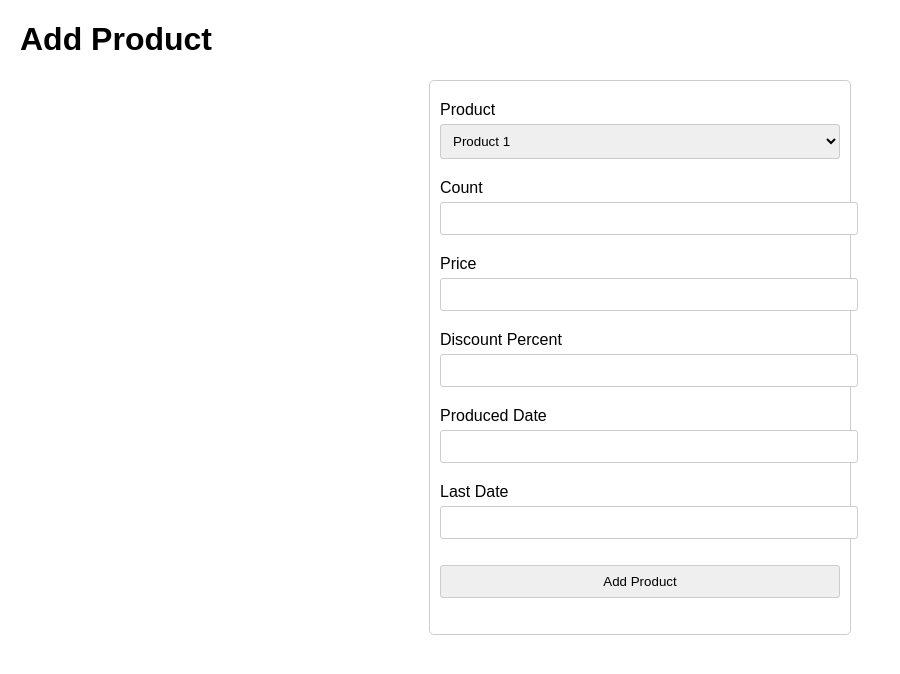
After one commit to Alexeyokey/smartfridge, a Flask app: page /add_product in a window 1280 px wide. The commit adds this page. Shown: the top 674 px of the page, without its empty margins (0-900 px from the left). Run offline with Flask 3, Linux system fonts and the light colour scheme.

Commit message:
nitifications

```diff
--- a/app/main_roots.py
+++ b/app/main_roots.py
@@ -1,27 +1,31 @@
 from flask import Blueprint, render_template, request, send_file
 from flask_wtf import FlaskForm
-from wtforms import StringField, SubmitField
-from wtforms.validators import Optional
+from wtforms import StringField, SubmitField, SelectField, IntegerField, DateTimeField
+from wtforms.validators import Optional, DataRequired, NumberRange
 import qrcode, io
 import requests
+from app import PORT
+from app.bd.database import Product
+from app.bd.database import QR
+
 # from app.bd.database import Product
 main = Blueprint('main', __name__, template_folder="templates")
 
 class SearchForm(FlaskForm):
-    query = StringField("Поиск", validators=[Optional()])
+    query = StringField('SEARCH', validators=[Optional()] )
     submit = SubmitField(('ПОИСК'))
 
 @main.route('/', methods=['GET', "POST"])
 def index():
     form = SearchForm()
-    table = requests.get('http://127.0.0.1:5000/api/products/1').json()['products']
-    print(table)
+    table = requests.get(f'http://127.0.0.1:{PORT}/api/products/1').json()['products']
+    # print(table)
     # if request.method == "GET":
     query = request.args.get('query', '').strip().lower()
 
         # Фильтрация таблицы по поисковому запросу
     if query:
-        table = [row for row in table if query in row['name'].lower()]
+        table = [row for row in table if query in row['name'].lower() or query in row['type'].lower()]
         # return render_template('index.html', table=table, form=form)
 
 
@@ -29,7 +33,7 @@ def index():
 
 @main.route('/generate_qr/<int:product_id>', methods=['GET', "POST"])
 def generate_qr(product_id):
-    url = f'https://127.0.0.1:5000/product/{product_id}'
+    url = f'http://127.0.0.1:{PORT}/product/{product_id}'
     qr = qrcode.make(url)
     img_io = io.BytesIO()
     qr.save(img_io, 'PNG')
@@ -39,10 +43,54 @@ def generate_qr(product_id):
 
 @main.route('/product/<int:product_id>', methods=['GET'])
 def product(product_id):
-    product_json = requests.get(f'http://127.0.0.1:5000/api/product/{product_id}')
+    product_json = requests.get(f'http://127.0.0.1:{PORT}/api/product/{product_id}')
     if product_json.status_code == 200:
-        print(product_json.json())
+        # print(product_json.json())
         return render_template('product.html', products=product_json.json()['products'])
+
+class AddQRForm(FlaskForm):
+    product = SelectField('Product', choices=[], coerce=int, validators=[DataRequired()])
+    count = IntegerField('Count', validators=[DataRequired(), NumberRange(min=1)])
+    price = IntegerField('Price', validators=[DataRequired(), NumberRange(min=0)])
+    discount_percent = IntegerField('Discount Percent', validators=[NumberRange(min=0, max=100)])
+    produced_date = DateTimeField('Produced Date', format='%Y-%m-%d %H:%M:%S', validators=[DataRequired()])
+    last_date = DateTimeField('Last Date', format='%Y-%m-%d %H:%M:%S', validators=[DataRequired()])
+    submit = SubmitField('Add Product')
+
+products = [(1, 'Product 1'), (2, 'Product 2'), (3, 'Product 3')]  # Заглушка
+
+
+@main.route('/add_product', methods=['GET', 'POST'])
+def add_product():
+    form = AddQRForm()
+    # Устанавливаем choices для SelectField из базы данных (или списка продуктов)
+    form.product.choices = products
+
+    # print(form.submit())
+    # print(form.errors)
+    if form.validate_on_submit() or request.method == "POST":
+        # Сохранение данных из формы в базу данных
+        data = {
+            'product': form.product.data,
+            'count': form.count.data,
+            'price': form.price.data,
+            'discount_percent': form.discount_percent.data,
+            'produced_date': form.produced_date.data,
+            'last_date': form.last_date.data
+        }
+        print(data)
+        # QR.create(data[0])
+        # Здесь добавьте логику сохранения в базу данных
+        # print(f"Saving data: {data}")
+        return "Product added successfully!"
+
+    return render_template('add_product.html', form=form)
+
+@main.route('/shopping_list/<int:page>', methods=['GET'])
+def shopping_list(page):
+    products = requests.get(f'/api/shopping_list/{page}')
+    return render_template('shopping_list.html', product=product)
+
 
 @main.route('/scan', methods=['GET'])
 def scan():
--- /dev/null
+++ b/app/setting_param.py
@@ -0,0 +1,2 @@
+COUNT_PAGE = 10
+PORT = 5001
--- a/app/static/css/main.css
+++ b/app/static/css/main.css
@@ -5,6 +5,9 @@ body {
   font-size: 14px;
 }
 
+/* .searchform {
+  left: 200px;
+} */
 .v4_208 {
   width: 62px;
   height: 47px;
--- /dev/null
+++ b/app/templates/add_product.html
@@ -0,0 +1,69 @@
+<!DOCTYPE html>
+<html lang="en">
+<head>
+    <meta charset="UTF-8">
+    <meta name="viewport" content="width=device-width, initial-scale=1.0">
+    <title>Add Product</title>
+    <style>
+        body {
+            font-family: Arial, sans-serif;
+            margin: 20px;
+        }
+        form {
+            max-width: 400px;
+            margin: auto;
+            padding: 10px;
+            border: 1px solid #ccc;
+            border-radius: 5px;
+        }
+        label {
+            display: block;
+            margin: 10px 0 5px;
+        }
+        input, select {
+            width: 100%;
+            padding: 8px;
+            margin-bottom: 10px;
+            border: 1px solid #ccc;
+            border-radius: 3px;
+        }
+        button {
+            padding: 10px 15px;
+            color: #fff;
+            background-color: #007BFF;
+            border: none;
+            border-radius: 3px;
+            cursor: pointer;
+        }
+        button:hover {
+            background-color: #0056b3;
+        }
+    </style>
+</head>
+<body>
+    <h1>Add Product</h1>
+    <form method="POST">
+        {{ form.hidden_tag() }}
+        <label for="product">{{ form.product.label }}</label>
+        {{ form.product(id="product") }}
+
+        <label for="count">{{ form.count.label }}</label>
+        {{ form.count(id="count") }}
+
+        <label for="price">{{ form.price.label }}</label>
+        {{ form.price(id="price") }}
+
+        <label for="discount_percent">{{ form.discount_percent.label }}</label>
+        {{ form.discount_percent(id="discount_percent") }}
+
+        <label for="produced_date">{{ form.produced_date.label }}</label>
+        {{ form.produced_date(id="produced_date") }}
+
+        <label for="last_date">{{ form.last_date.label }}</label>
+        {{ form.last_date(id="last_date") }}
+       <p>{{ form.submit(type="submit") }}</p>
+        <!-- <button type="submit"></button> -->
+
+    </form>
+</body>
+</html>
--- a/app/templates/base.html
+++ b/app/templates/base.html
@@ -4,6 +4,8 @@
         <!-- <link href="main.css" rel="stylesheet" /> -->
         <link href="{{ url_for('static', filename='css/main.css') }}" rel="stylesheet" />
         <link href="{{ url_for('static', filename='css/page1FR.css') }}" rel="stylesheet" />
+        <script src="https://cdnjs.cloudflare.com/ajax/libs/socket.io/4.0.1/socket.io.js"></script>
+        <script src="{{ url_for('static', filename='app.js') }}"></script>
         <meta charset="utf-8">
         <title>{{ title }}</title>
     </head>
--- a/run.py
+++ b/run.py
@@ -1,6 +1,36 @@
 from app import create_app
+from apscheduler.schedulers.background import BackgroundScheduler
+import requests
+import eventlet
 
+eventlet.monkey_patch()
 app = create_app()
 
+
+from app import socketio
+import datetime
+
+@socketio.on('connect')
+def handle_connect():
+    print("Клиент подключен!")
+
+@socketio.on('disconnect')
+def handle_disconnect():
+    print("Клиент отключился!")
+
+@socketio.on('notification')
+def send_notification():
+
+    """Функция для отправки уведомления"""
+    now = datetime.datetime.now().strftime('%H:%M:%S')
+    message = f"Новое уведомление! Время: {now}"
+    print(message)
+    socketio.emit('notification', {'message': message})
+
+
+scheduler = BackgroundScheduler()
+scheduler.add_job(send_notification, 'interval', minutes=0.1)
+scheduler.start()
+
 if __name__ == '__main__':
-    app.run(debug=True)
+    socketio.run(app, debug=True, host="0.0.0.0", port=5001, allow_unsafe_werkzeug=True)
--- a/setting_param.py
+++ /dev/null
@@ -1 +0,0 @@
-COUNT_PAGE = 10
```
Also changed, not shown: app/__init__.py (+6 -2 lines), app/api_roots.py (+36 -13 lines), app/bd/database.py (+60 -36 lines), app/static/app.js (added, +22 -0 lines), app/templates/main.html (+23 -0 lines), app/templates/product.html (+96 -4 lines), app/templates/shopping_list.html (added, +80 -0 lines), requirements.txt (deleted, +0 -14 lines), 3 other files.
